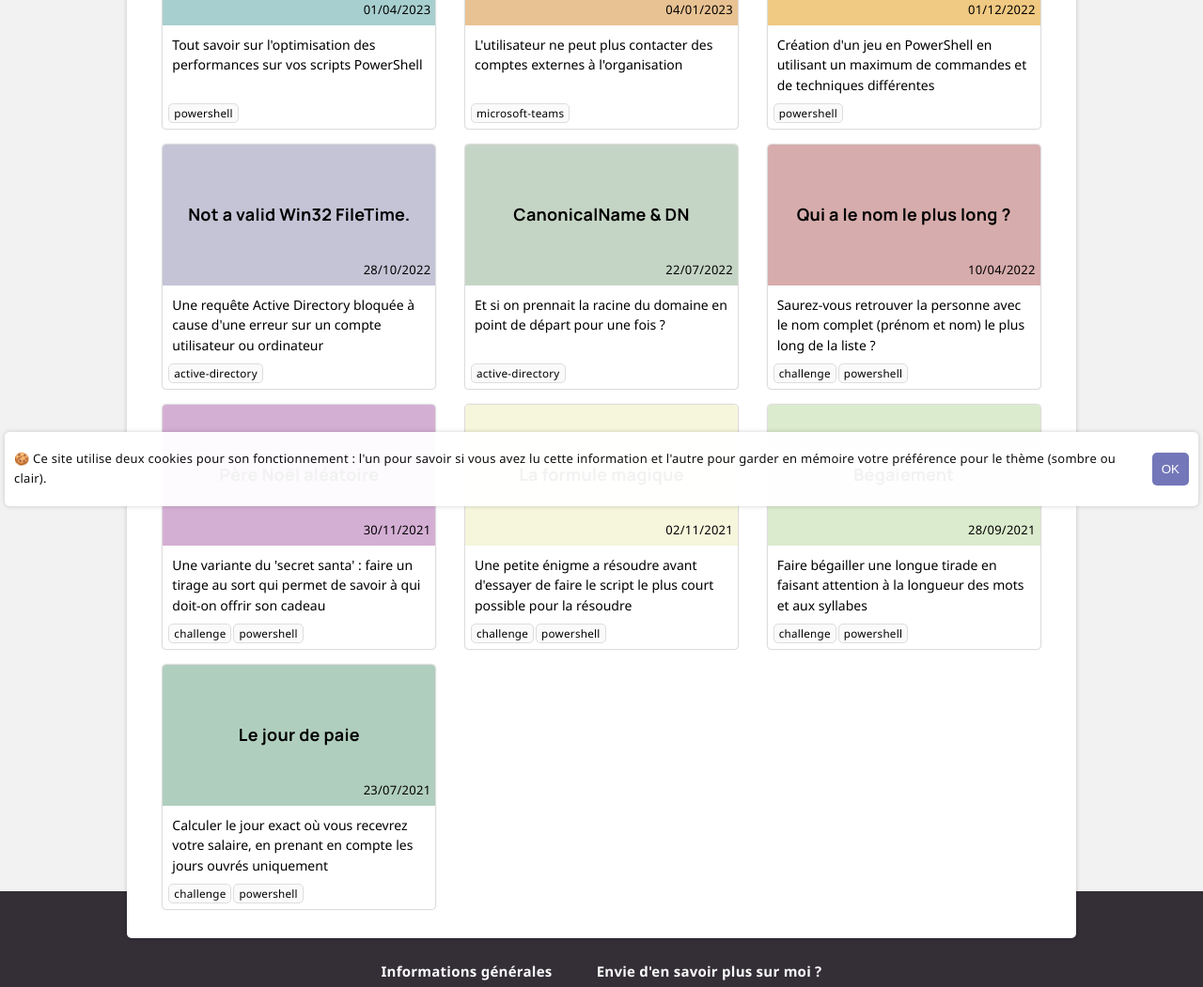
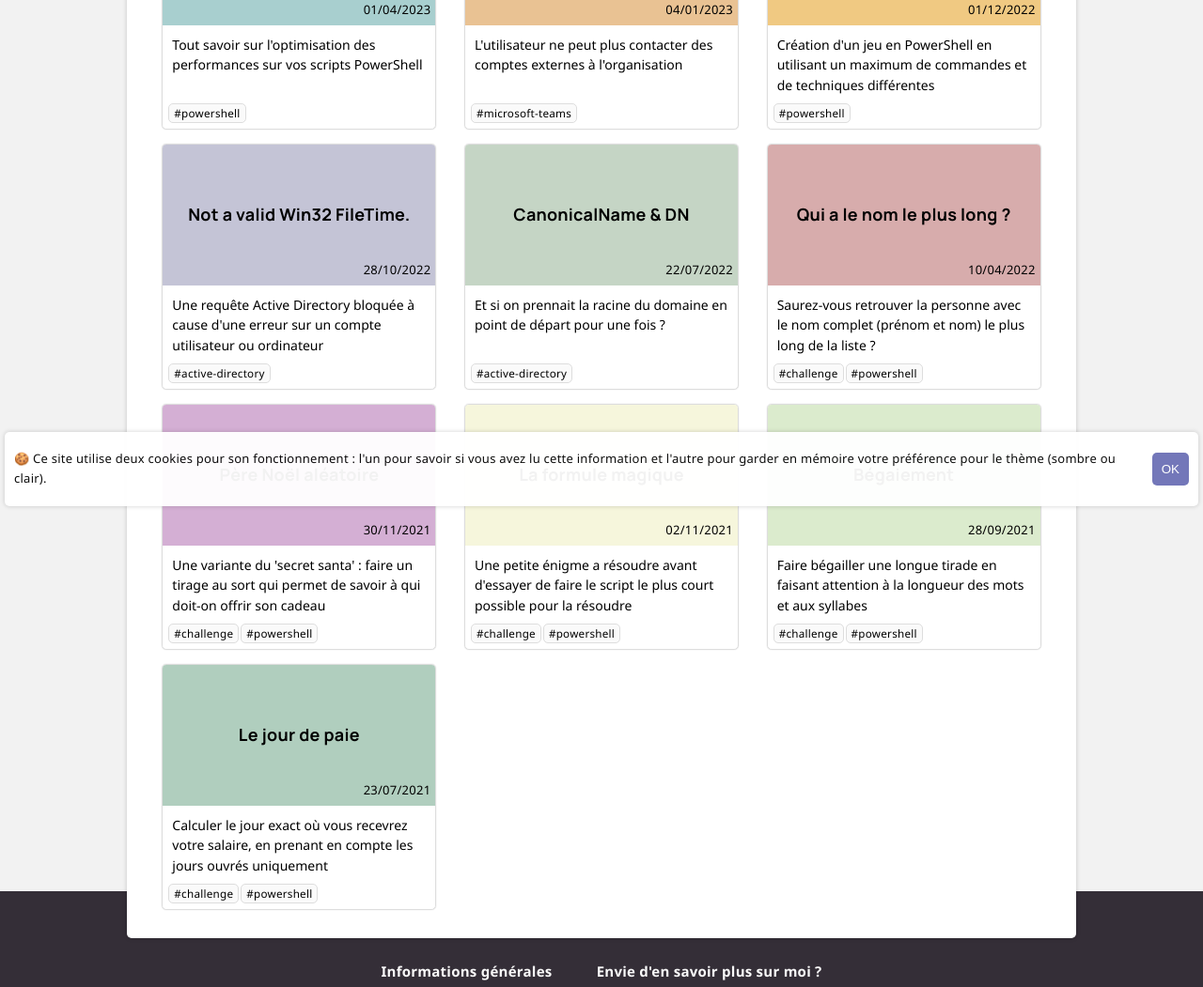
Before and after one commit to leobouard/leobouard.github.io, a Jekyll site: the page built from blog.md, in a window 1280 px wide. Shown: the part 356-1407 px from the top of the page at 94% size. Built offline with Jekyll 4.4.1, drawn with Linux system fonts in a browser that asks for light colours; some web fonts are replaced.

Commit message:
Update blog.md

```diff
--- a/blog.md
+++ b/blog.md
@@ -19,7 +19,7 @@ description: "Tous les articles, cours et défis sur PowerShell et d'autres tech
                     <span class="articleDescription">{{ post.description }}</span>
                 </div>
                 <div class="articleTags">
-                    {% for tag in post.tags %}<span>{{ tag }}</span>{% endfor %}
+                    {% for tag in post.tags %}<span>#{{ tag }}</span>{% endfor %}
                 </div>
             </article>
         </a>
```
